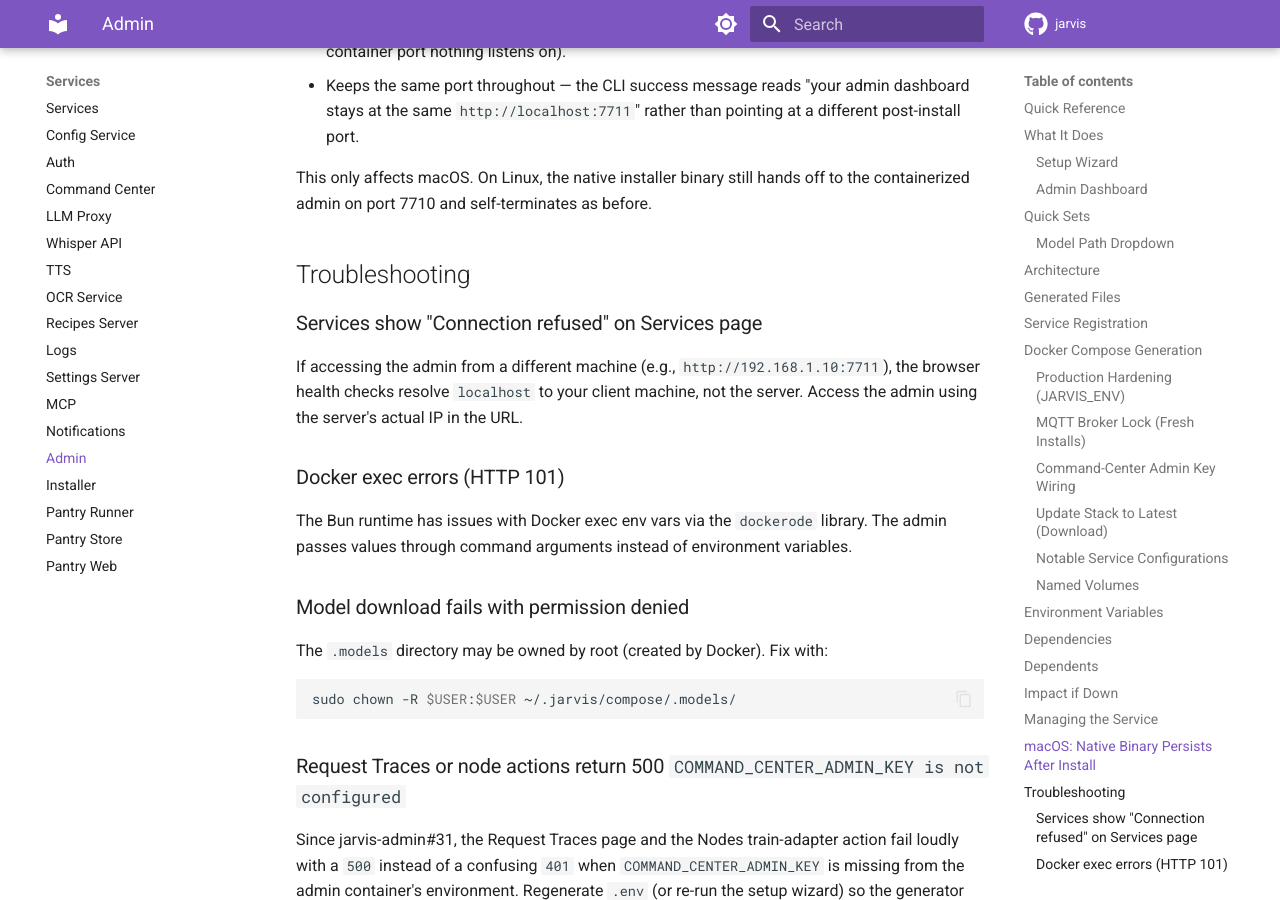
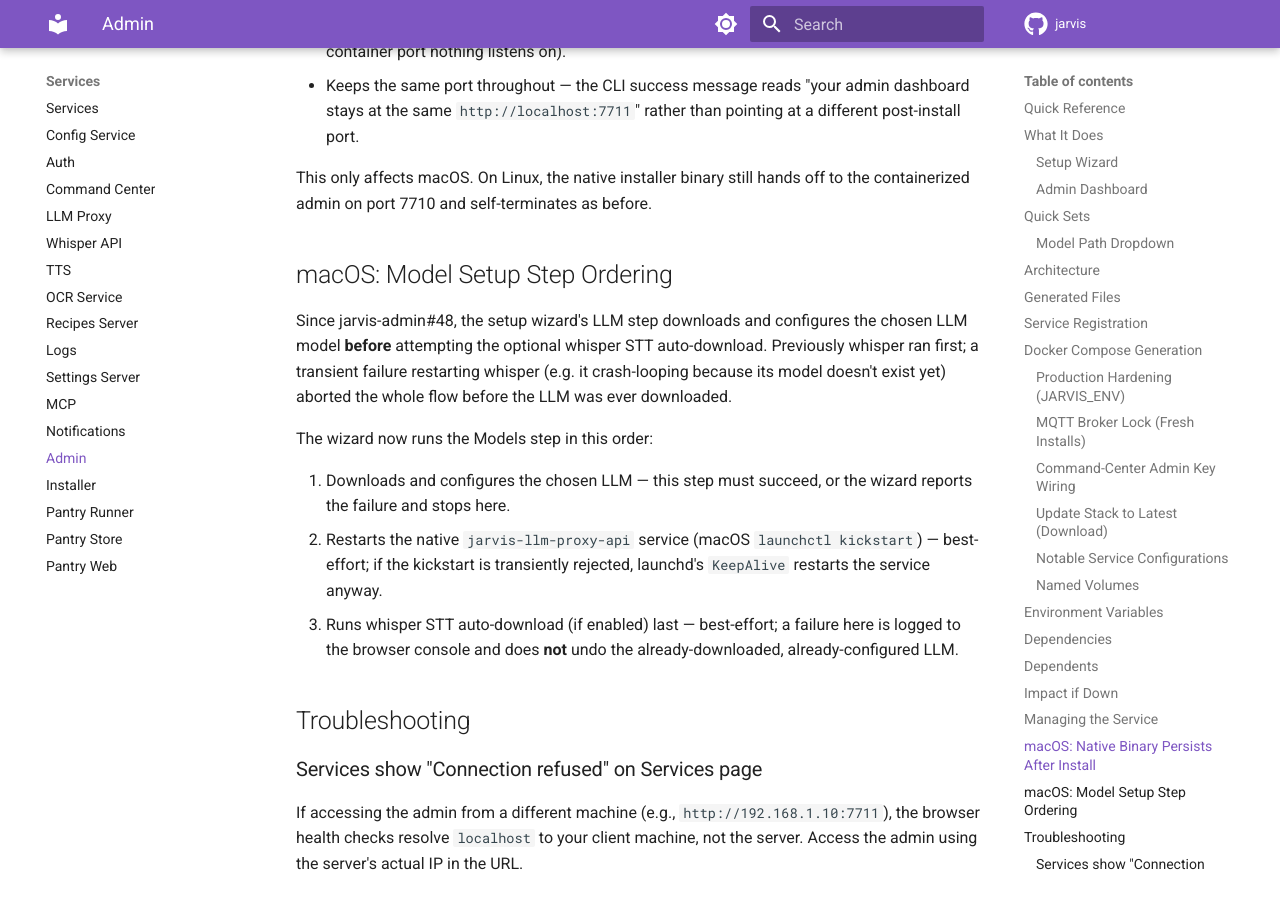
Before and after one commit to alexberardi/jarvis-docs, an MkDocs documentation site: the page built from docs/services/admin.md, in a window 1280 px wide and 900 px high, scrolled down 7662 px. Built offline with MkDocs 1.6.1 and Material for MkDocs 9.7.7, drawn with Linux system fonts in a browser that asks for light colours; comment, search, counter and statistics services are not loaded.

Commit message:
docs(jarvis-admin): sync from #48

```diff
--- a/docs/services/admin.md
+++ b/docs/services/admin.md
@@ -211,6 +211,16 @@ On macOS the native binary now:
 
 This only affects macOS. On Linux, the native installer binary still hands off to the containerized admin on port 7710 and self-terminates as before.
 
+## macOS: Model Setup Step Ordering
+
+Since jarvis-admin#48, the setup wizard's LLM step downloads and configures the chosen LLM model **before** attempting the optional whisper STT auto-download. Previously whisper ran first; a transient failure restarting whisper (e.g. it crash-looping because its model doesn't exist yet) aborted the whole flow before the LLM was ever downloaded.
+
+The wizard now runs the Models step in this order:
+
+1. Downloads and configures the chosen LLM — this step must succeed, or the wizard reports the failure and stops here.
+2. Restarts the native `jarvis-llm-proxy-api` service (macOS `launchctl kickstart`) — best-effort; if the kickstart is transiently rejected, launchd's `KeepAlive` restarts the service anyway.
+3. Runs whisper STT auto-download (if enabled) last — best-effort; a failure here is logged to the browser console and does **not** undo the already-downloaded, already-configured LLM.
+
 ## Troubleshooting
 
 ### Services show "Connection refused" on Services page
```
